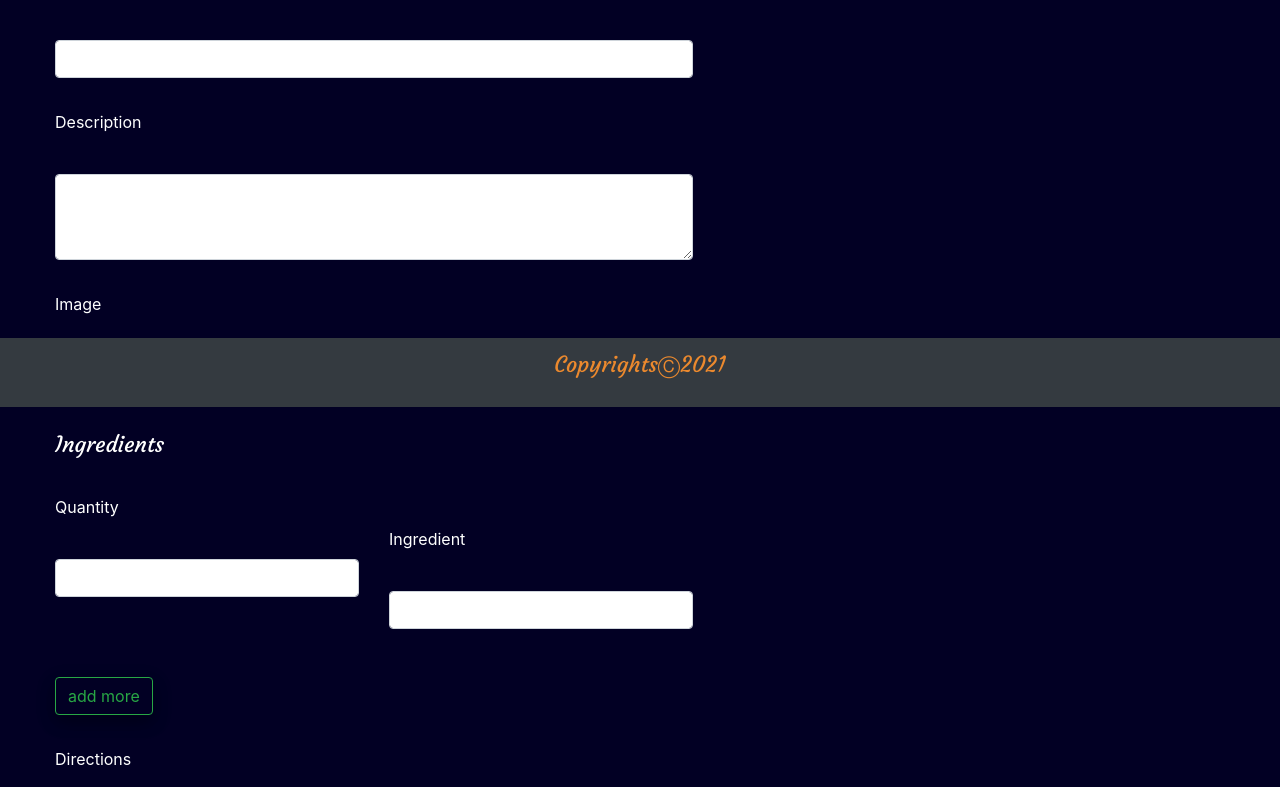
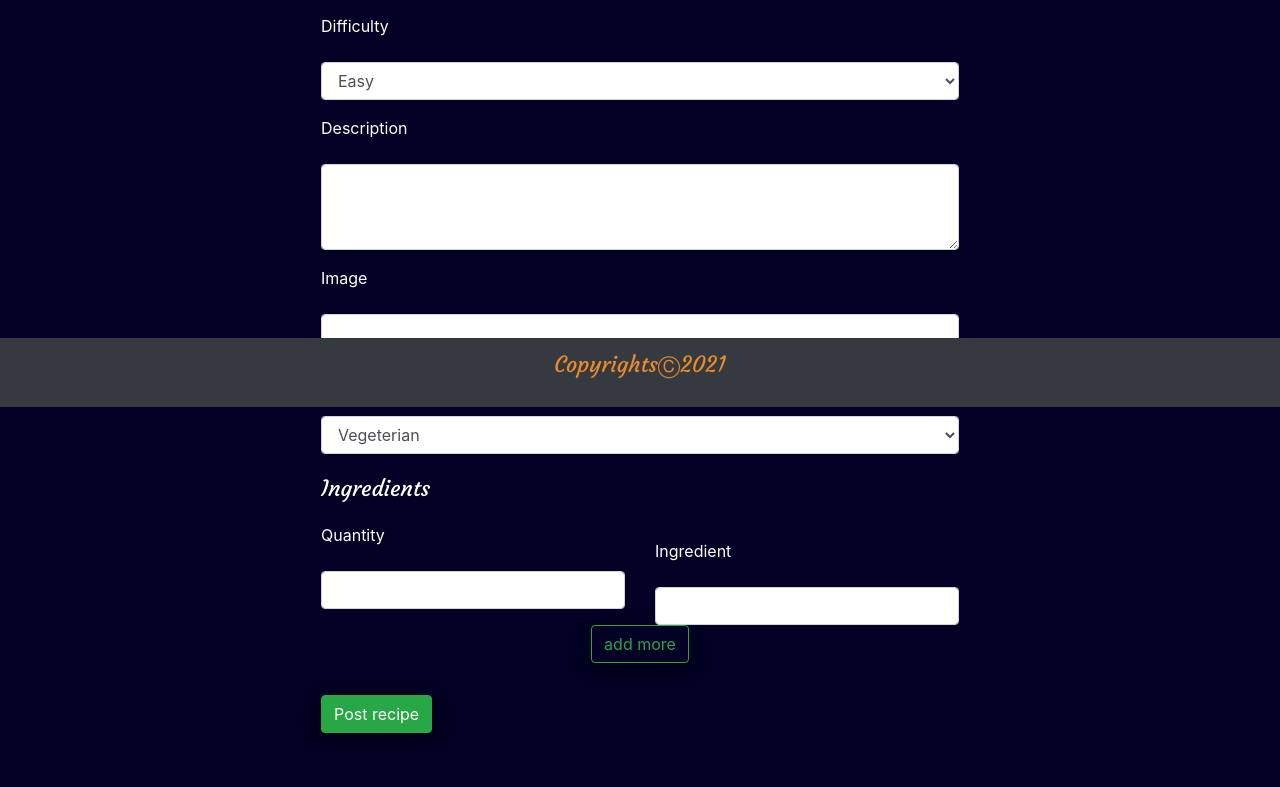
Before and after one commit to ankita-projects/react-cookbook, a React (Create React App) app: page /addRecipes in a window 1280 px wide. Shown: the part 393-1180 px from the top of the page. After the commit the page ends 1142 px from the top, so only its background shows below. Built offline with nearby package versions, Linux system fonts and the light colour scheme; no server answers; data requests are answered from the project's data file.

Commit message:
added styling to home page

```diff
--- a/src/App.css
+++ b/src/App.css
@@ -7,8 +7,17 @@ body{
   background: rgb(2,0,36);
   width: 100%;
  }
+   /* Override Bootstrap */
+   @media (min-width: 1200px),
+   (min-width: 992px),
+   (min-width: 768px),
+   (min-width: 576px) {
+   .container {
+       max-width: none;
+   }
+   }
  .container {
-  max-width: 1200px;
+  /* max-width: 1200px; */
   margin: 0 auto;
   }
 a {
@@ -42,6 +51,3 @@ footer{
   width: 100%;
   background-color:#1f1818;
 }
-.mt-5, .my-5 {
-  margin-top: 0rem!important;
-}
--- a/src/Components/Header/Header.css
+++ b/src/Components/Header/Header.css
@@ -1,6 +1,7 @@
 header {
   align-items: center;
   border-bottom: 0.5px solid #f3dea6;
+
 }
 img {
   display: inline-block;
--- a/src/Components/Main/Home.css
+++ b/src/Components/Main/Home.css
@@ -7,26 +7,43 @@
   padding-right: 2rem;
   border-radius: 50px;
   margin-left: 5rem;
+
 }
 h1{
   margin: 0 auto;
 }
-.background {
+.homeContainer{
+  max-width: 1200px;
+  width: 100%;
+  margin: 0 auto;
+  height: 60vh;
+  display: flex;
+  align-items: center;
+  justify-content: center;
+ }
+.backgroundImage {
   background-image: url("https://www.hoteliermiddleeast.com/public/images/2018/10/26/Khyber5.jpg");
   background-repeat: no-repeat;
   height: 100%;
-  width: 150vw;
+  width: 100%;
+  position: absolute;
   background-size: cover;
   color: white;
+  z-index: -1;
 }
 label {
   color: white;
 }
 .heading {
   display: flex;
+  justify-content: center;
   flex-wrap: wrap;
 }
 .buttons {
   margin-top: 2rem;
   margin-left: 30rem;
 }
+.row{
+  margin-top: 0;
+  justify-content: center;
+}
--- a/src/Components/Main/Home.js
+++ b/src/Components/Main/Home.js
@@ -16,7 +16,8 @@ const Home = () => {
   };
   return (
     <>
-      <div className="container background"></div>
+      <div className ="backgroundImage"></div>
+      <div className="homeContainer">
       <div className="heading">
       <h1>
         <label htmlFor="search-bar">A Fascinating Flavour Experience</label>
@@ -28,7 +29,8 @@ const Home = () => {
         </div>
       </form>
       </div>
-      <Recipes recipesList={recipes} />
+      </div>
+      {/* <Recipes recipesList={recipes} /> */}
     </>
   );
 };
--- a/src/Components/Main/Main.css
+++ b/src/Components/Main/Main.css
@@ -1,12 +1,13 @@
 .container {
-    padding-bottom: 5.8rem;
+    /* max-width: 1200px; */
     width: 100%;
-    margin: 0 auto;
+
     min-height: 75vh;
   }
 
   .container * + * {
-    margin-top: 2rem;
+    margin-top: 1rem;
+
   }
 
   .buttons {
--- a/src/Components/Main/Main.js
+++ b/src/Components/Main/Main.js
@@ -3,6 +3,7 @@ import { Switch, Route } from "react-router-dom";
 import Row from "react-bootstrap/Row";
 import Col from "react-bootstrap/Col";
 import Container from "react-bootstrap/Container";
+import axios from "axios";
 
 import "./Main.css";
 import Home from "./Home";
@@ -10,19 +11,42 @@ import Recipes from "../Recipes/Recipes";
 import About from "./About";
 import RecipesForm from "../Recipes/RecipesForm";
 
-
 const Main = () => {
   const [recipes, setRecipes] = useState([]);
+  const [recipesForm, setRecipesForm] = useState({
+    name: "",
+    difficulty: "",
+    description: "",
+    image: "",
+    type: "",
+    link: "",
+  });
   useEffect(() => {
-    fetch("http://127.0.0.1:8000/recipes")
+    fetch("http://127.0.0.1:8000/recipe/all")
       .then((response) => response.json())
       .then((data) => {
-        setRecipes(data.recipes);
+        console.log(data);
+        setRecipes(data);
       });
   }, []);
 
+  const valueChangeHandler = (e) => {
+    setRecipesForm({ ...recipesForm, [e.target.name]: e.target.value });
+  };
+
+  const submitRecipe = (e) => {
+    e.preventDefault();
+    console.log("ssssssssssssssssssssssss   " + recipesForm);
+    axios
+      .post("http://127.0.0.1:8000/recipe/add", recipesForm)
+      .then(() => {
+        return axios.get("http://127.0.0.1:8000/recipe/all");
+      })
+      .then((res) => setRecipesForm(res.data));
+    e.target.reset();
+  };
+
   return (
-
     <main>
       <Switch>
         <Container>
@@ -38,7 +62,10 @@ const Main = () => {
             <Col></Col>
             <Col xs={12}>
               <Route path="/addRecipes">
-          <RecipesForm />
+                <RecipesForm
+                  change={valueChangeHandler}
+                  submit={submitRecipe}
+                ></RecipesForm>
               </Route>
             </Col>
             <Col></Col>
@@ -50,7 +77,6 @@ const Main = () => {
         </Container>
       </Switch>
     </main>
-
   );
 };
 
--- /dev/null
+++ b/src/Components/Recipes/RecipeSinglePage.js
@@ -0,0 +1,22 @@
+import axios from 'axios';
+import React, { useEffect, useState } from 'react';
+import { useParams, useHistory } from 'react-router-dom';
+
+const RecipeSinglePage = (recipeId) => {
+console.log(recipeId)
+  return (
+    <div className="container">
+      <h1>Indian Cuisine</h1>
+      <p>
+      Indian cuisine consists of a variety of regional and traditional cuisines native to the Indian subcontinent. Given the diversity in soil, climate, culture, ethnic groups, and occupations, these cuisines vary substantially and use locally available spices, herbs, vegetables, and fruits.
+      </p>
+      <p>It may seem daunting to cook your favorite Indian dishes at home, with the cuisine's unusual and complex spices. But, if you stock your kitchen with some of the essential ingredients found in Indian cuisine, you can easily prepare these dishes and enjoy that lively, spicy taste any time you want.
+       {" "}
+        <a href="https://www.thespruceeats.com/popular-indian-dishes-1957891">Indian cuisine</a>
+      </p>
+    </div>
+  );
+}
+
+
+export default RecipeSinglePage;
--- a/src/Components/Recipes/Recipes.js
+++ b/src/Components/Recipes/Recipes.js
@@ -3,18 +3,18 @@ import RecipesCard from "./RecipesCard";
 
 
 const Recipes = ({recipesList}) => {
-
-  console.log(recipesList)
+  recipesList.map((a) => (console.log(a.id+'eeeeeeeeeeeeeeeeeeeeeeeeeeeeeeeeeeeeeeeeeeeeeeeeeee')
+  ))
 
   return (
     <div className="posts">
 
       {recipesList.map((a) => (
-        <RecipesCard
-          key={a.id}
+      <RecipesCard
+          id={a.id}
           name={a.name}
-          img={a.img}
-          desc={a.desc}
+          img={a.image}
+          desc={a.description}
           type={a.type}
           link={a.link}
         />
--- a/src/Components/Recipes/RecipesCard.js
+++ b/src/Components/Recipes/RecipesCard.js
@@ -1,25 +1,28 @@
 import React from "react";
 import Card from "react-bootstrap/Card";
+import RecipeSinglePage from "./RecipeSinglePage";
+import {
+  BrowserRouter as Router,Switch, Route } from "react-router-dom";
+import { NavLink } from "react-router-dom";
 
-
-const RecipesCard = ({key, name, img, desc, type,link }) => {
+const RecipesCard = ({ id, name, img, desc, type, link }) => {
   const truncate = (str, no_words) => {
     return str.split(" ").splice(0, no_words).join(" ");
   };
   return (
-
-    <Card >
-    <Card.Img variant="top" src={img} alt={name}/>
-    <Card.Body>
-      <Card.Title>{name}</Card.Title>
-      <Card.Text>
-      {truncate(desc, 30)}
-      </Card.Text>
-      <Card.Link href={link}>Read more</Card.Link>
-    </Card.Body>
+    <Card>
+      <Card.Img variant="top" src={img} alt={name} />
+      <Card.Body>
+        <Card.Title>{name}</Card.Title>
+        <Card.Text>{truncate(desc, 30)}</Card.Text>
+        <Router>
+          <Route path="./ReadMore">
+            <RecipeSinglePage recipeId={id} />
+          </Route>
+        </Router>
+        <NavLink to="./ReadMore">Read More</NavLink>
+      </Card.Body>
     </Card>
-
-
   );
 };
 
--- a/src/Components/Recipes/RecipesForm.js
+++ b/src/Components/Recipes/RecipesForm.js
@@ -2,46 +2,62 @@ import React, { useState } from "react";
 import Form from "react-bootstrap/Form";
 import Button from "react-bootstrap/Button";
 import Row from "react-bootstrap/Row";
+import axios from "axios";
 import Col from "react-bootstrap/Col";
+import history from "./../../history";
 
-const RecipesForm = () => {
+const RecipesForm = (change, submit) => {
   const [data, setData] = useState({
     name: "",
-    desc: "",
-    inc: [],
-    dir: "",
+    difficulty: "Easy",
+    description: "",
+    image: "",
+    type: "Vegeterian",
+    link: "",
   });
 
   const [ingredients, setIngredients] = useState([
-    { id: 1, incName: "", quantity: "" },
+    { id: 1, ingredientName: "", quantity: "" },
   ]);
 
   const changeData = (e) => {
     setData({ ...data, [e.target.name]: e.target.value });
   };
 
-  const changeIncData = (e, i) => {
+  const changeIngredientData = (e, i) => {
     const { name, value } = e.target;
     const list = [...ingredients];
     list[i][name] = value;
     setIngredients(list);
-    setData({ ...data, inc: ingredients });
+    setData({ ...data, ingredients: ingredients });
   };
 
   const addMore = (e, i) => {
-    e.preventDefault();
     const newInc = { id: ingredients.length + 1, incName: "", quantity: "" };
     setIngredients([...ingredients, newInc]);
   };
 
-  const submitData = (e) => {};
+  const submitRecipe = (e) => {
+    e.preventDefault();
+    axios
+      .post("http://127.0.0.1:8000/recipe/add", data)
+      .then(console.log("sdgfdfgdfhdfghdfhdf"));
+
+    history.push("/recipes")
+  };
 
   return (
-
-      <Form onSubmit={submitData}>
+    <Form onSubmit={submitRecipe}>
       <Form.Group>
         <Form.Label htmlFor="">Name</Form.Label>
         <Form.Control type="text" name="name" onChange={changeData} />
+      </Form.Group>
+      <Form.Group>
+        <Form.Label htmlFor="">Difficulty</Form.Label>
+        <Form.Control as="select" name="difficulty" onChange={changeData}>
+          <option value="Easy">Easy</option>
+          <option value="Difficult">Difficult</option>
+        </Form.Control>
       </Form.Group>
       <Form.Group>
         <Form.Label htmlFor="">Description</Form.Label>
@@ -49,13 +65,21 @@ const RecipesForm = () => {
           as="textarea"
           rows={3}
           type="text"
-            name="desc"
+          name="description"
           onChange={changeData}
         />
       </Form.Group>
       <Form.Group>
         <Form.Label htmlFor="">Image</Form.Label>
         <Form.Control type="text" name="image" onChange={changeData} />
+      </Form.Group>
+      <Form.Group>
+        <Form.Label htmlFor="">Type</Form.Label>
+        <Form.Control as="select" name="type" onChange={changeData}>
+          <option value="Vegeterian">Vegeterian</option>
+          <option value="Vegan">Vegan</option>
+          <option value="Non-Vegeterian">Non-Vegeterian</option>
+        </Form.Control>
       </Form.Group>
       <p>Ingredients</p>
       {ingredients.map((_, i) => {
@@ -68,42 +92,32 @@ const RecipesForm = () => {
                   <Form.Control
                     type="text"
                     name="quantity"
-                      onChange={(e) => changeIncData(e, i)}
+                    onChange={(e) => changeIngredientData(e, i)}
                   />
                 </Col>
                 <Col>
                   <Form.Label htmlFor="">Ingredient</Form.Label>
                   <Form.Control
                     type="text"
-                      name="incName"
-                      onChange={(e) => changeIncData(e, i)}
+                    name="ingredientName"
+                    onChange={(e) => changeIngredientData(e, i)}
                   />
                 </Col>
+              </Row>
+              <Row>
+                <Button variant="outline-success" onClick={addMore}>
+                  add more
+                </Button>
               </Row>
             </Form.Group>
           </div>
         );
       })}
 
-        <Button variant="outline-success" onClick={addMore}>
-          add more
-        </Button>
-        <Form.Group>
-          <Form.Label>Directions</Form.Label>
-          <Form.Control
-            as="textarea"
-            rows={3}
-            name="dir"
-            onChange={changeData}
-          />
-        </Form.Group>
       <Button type="submit" variant="success" value="Send data">
         Post recipe
       </Button>
     </Form>
-
-
-
   );
 };
 
--- /dev/null
+++ b/src/history.js
@@ -0,0 +1,3 @@
+import { createBrowserHistory as history} from 'history';
+
+export default history();
```
Lines whose indentation alone changed are shown as unchanged.
